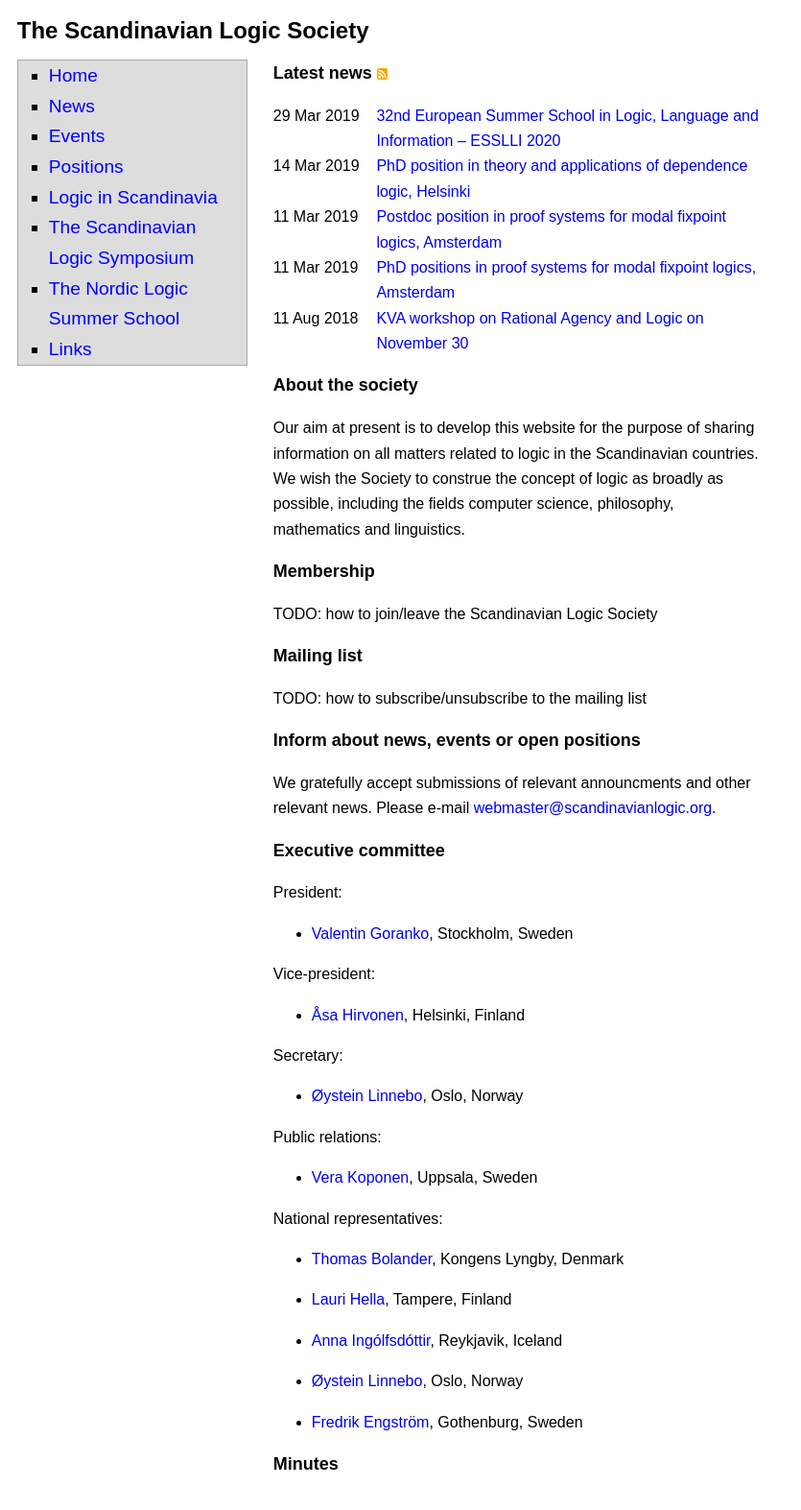
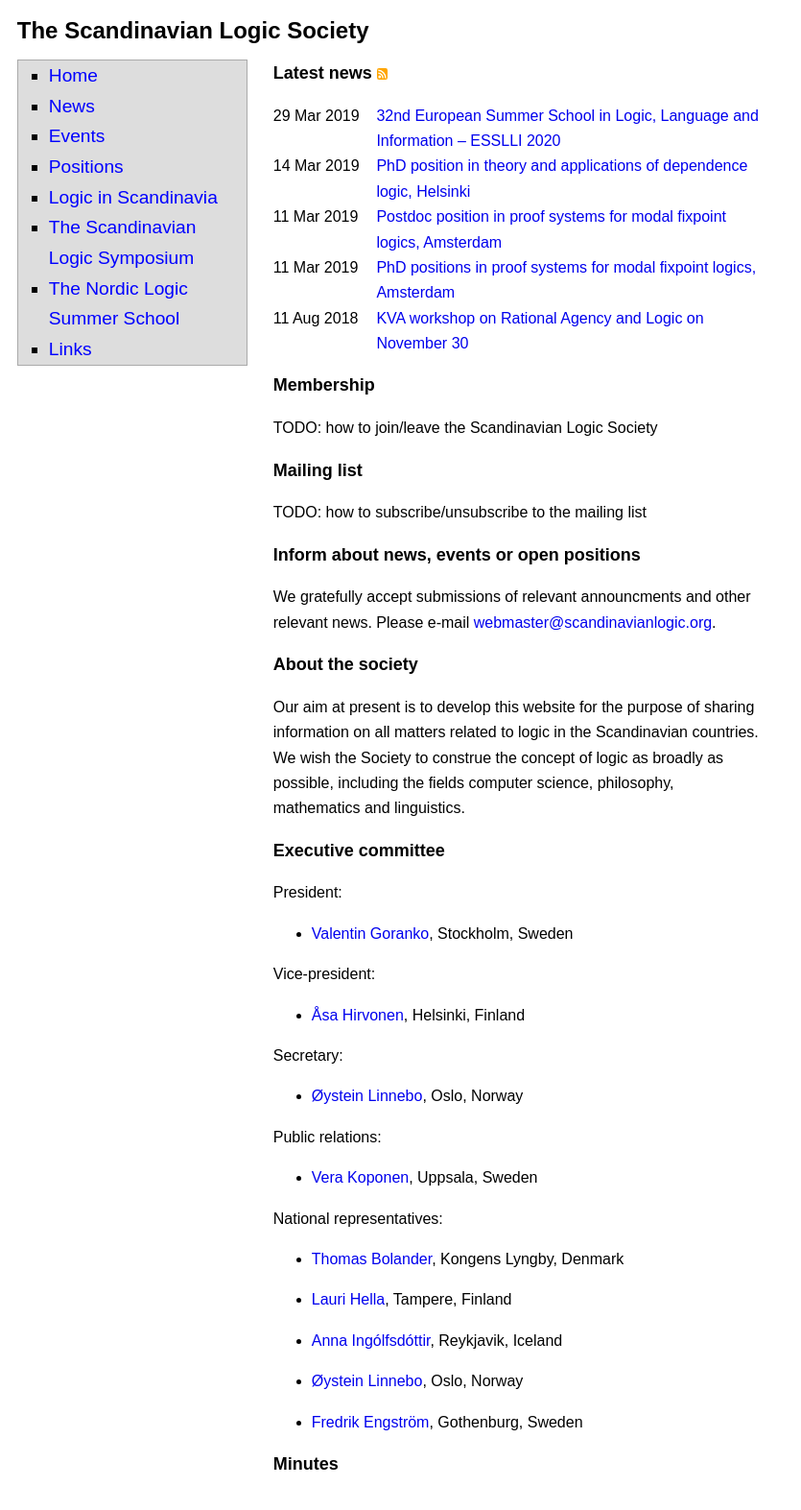
Before and after one commit to scandinavianlogic/scandinavianlogic.github.io, a Jekyll site: the page built from index.md, in a window 1280 px wide. Shown: the whole page at 96% size, without its empty margins (0-835 px from the left). Built offline with Jekyll 4.4.1, drawn with Linux system fonts in a browser that asks for light colours; part of the change alters nothing that is shown.

```diff
--- a/index.md
+++ b/index.md
@@ -4,13 +4,6 @@ layout: default
 {% include feed_header.liquid text="Latest news" url="/feed.xml" %}
 
 {% include list_news.liquid limit=5 %}
-
-## About the society
-
-Our aim at present is to develop this website for the purpose of sharing
-information on all matters related to logic in the Scandinavian countries. We
-wish the Society to construe the concept of logic as broadly as possible,
-including the fields computer science, philosophy, mathematics and linguistics.
 
 ## Membership
 
@@ -24,6 +17,13 @@ including the fields computer science, philosophy, mathematics and linguistics.
 
 We gratefully accept submissions of relevant announcments and other relevant
 news. Please e-mail <webmaster@scandinavianlogic.org>.
+
+## About the society
+
+Our aim at present is to develop this website for the purpose of sharing
+information on all matters related to logic in the Scandinavian countries. We
+wish the Society to construe the concept of logic as broadly as possible,
+including the fields computer science, philosophy, mathematics and linguistics.
 
 ## Executive committee
 
```
